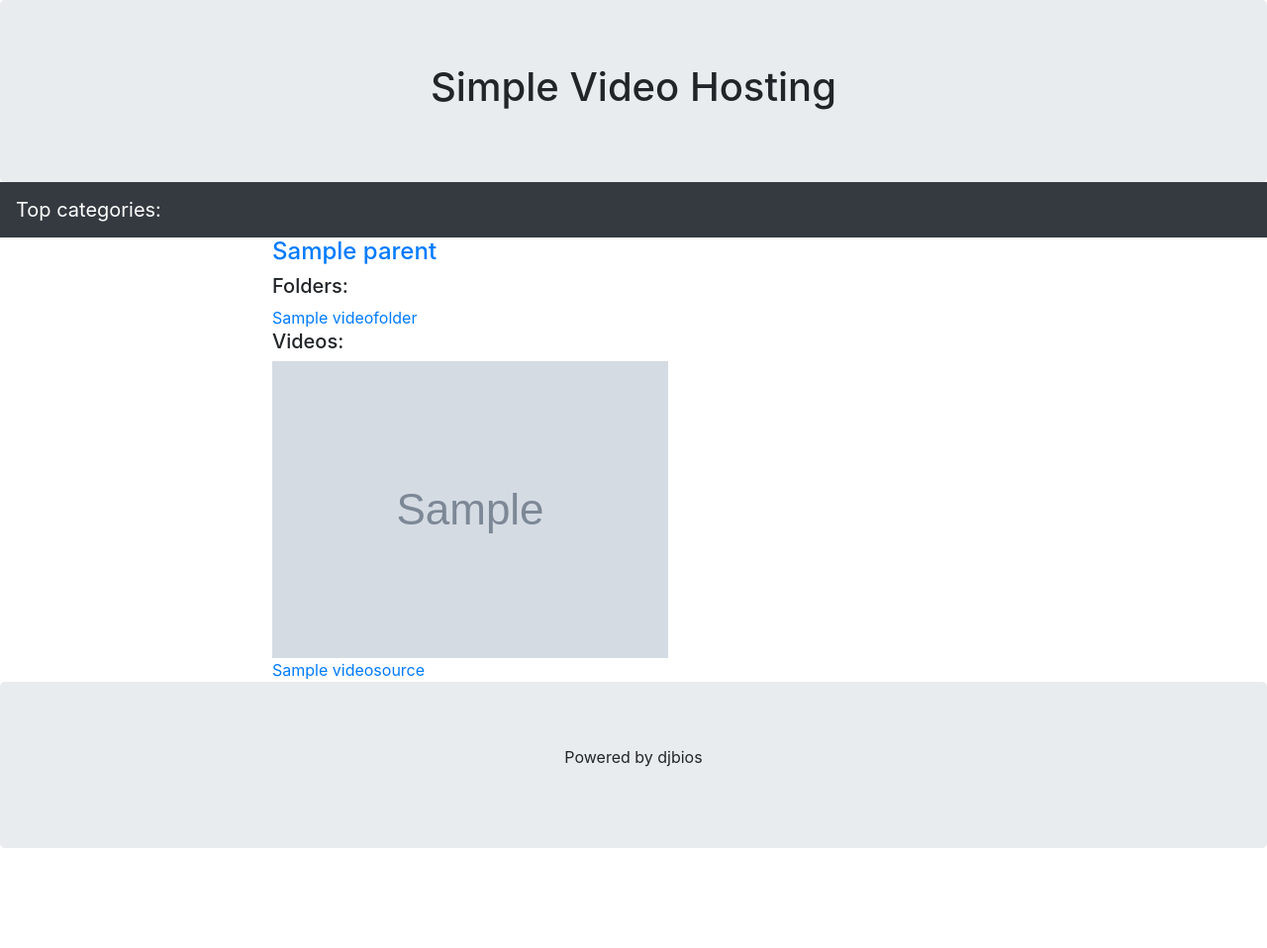
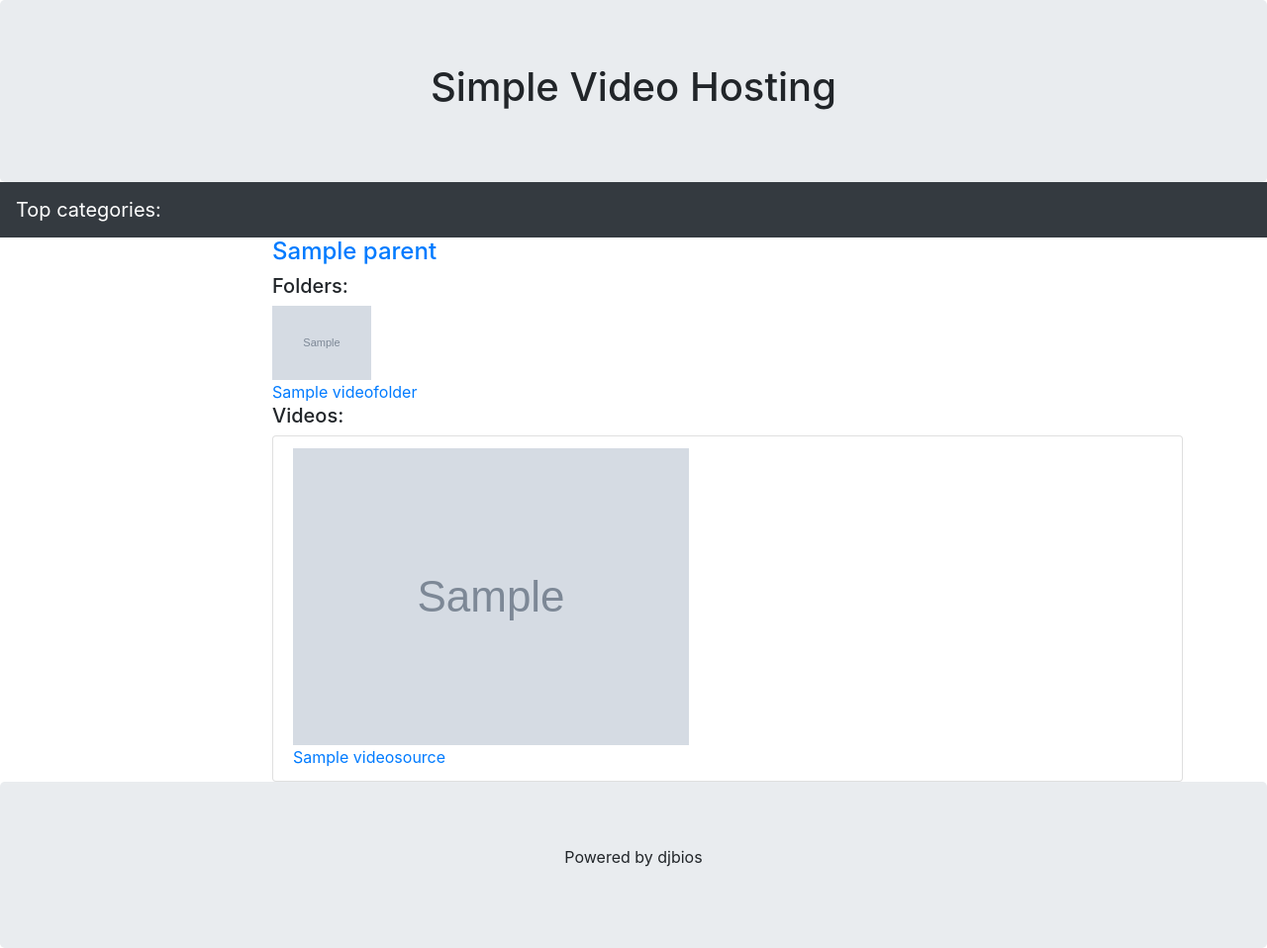
Before and after one commit to djbios/SVH, a Django app: template svh/svh/templates/svh/index.html in a window 1280 px wide. Shown: the whole page at 99% size. Before the commit the page ends 857 px from the top, so only its background shows below. Run offline with Django 3.2, Linux system fonts and the light colour scheme; tables that the repository leaves empty hold one stand-in row (values such as "Sample post"); the template is opened without the code that fills it: values that come from a table or form of the project are taken from there, most other values are stand-ins (such as "Sample title", 1, 10 or a date in 2020); grey boxes marked "Sample" are stand-in pictures; parts of the project's set-up code (start-up, migrations or seed data) failed here and were passed over; some libraries are stand-ins or nearby versions.

Commit message:
some frontend

```diff
--- a/svh/svh/models.py
+++ b/svh/svh/models.py
@@ -35,6 +35,10 @@ class VideoFolder(MPTTModel):
             return os.path.splitext(self.path)[0]
         return self._name
 
+    @property
+    def first_video(self):
+        return self.videosource_set.first()
+
 
 class VideoSource(models.Model):
     _name = models.CharField(max_length=500, null=True, db_column='name')
@@ -50,7 +54,7 @@ class VideoSource(models.Model):
     @property
     def name(self):
         if self._name == None:
-            return os.path.basename(self.path)
+            return os.path.splitext(os.path.basename(self.path))[0]
         return self._name
 
     @property
--- a/svh/svh/templates/svh/index.html
+++ b/svh/svh/templates/svh/index.html
@@ -20,20 +20,28 @@
     {% if parent %}
         <h4><a href="{% url 'page' parent.id %}">{{ parent.name }}</a></h4>
     {% endif %}
+
+
+    {% if folders %}
     <h5>Folders:</h5>
     <div>
         {% for folder in folders %}
+            <img src="{{ folder.first_video.videofile.one_preview.image.url }}" width="100px"/> <br/>
             <a href="{% url 'page' folder.id %}">{{ folder.name }} </a><br>
         {% endfor %}
     </div>
+    {% endif %}
 
-    <h5>Videos:</h5>
-    <div>
-        {% for video in videosources %}
-{#                <img src="{{ video.videofile.one_preview.image.url }}"/> <br/>#}
-            <img class="with-gif" data-alt-src="{{ video.gif.image.url }}" src="{{ video.videofile.one_preview.image.url }}"/> <br/>
-            <a href="{% url 'play_video' video.id %}">{{  video.name }}</a><br>
-        {% endfor %}
-    </div>
 
+    {% if videosources %}
+        <h5>Videos:</h5>
+        <ul class="list-group">
+                {% for video in videosources %}
+                     <li class="list-group-item">
+                    <img class="with-gif" data-alt-src="{{ video.gif.image.url }}" src="{{ video.videofile.one_preview.image.url }}"/> <br/>
+                    <a href="{% url 'play_video' video.id %}">{{  video.name }}</a><br>
+                     </li>
+                {% endfor %}
+        </ul>
+    {% endif %}
 {% endblock %}
```
